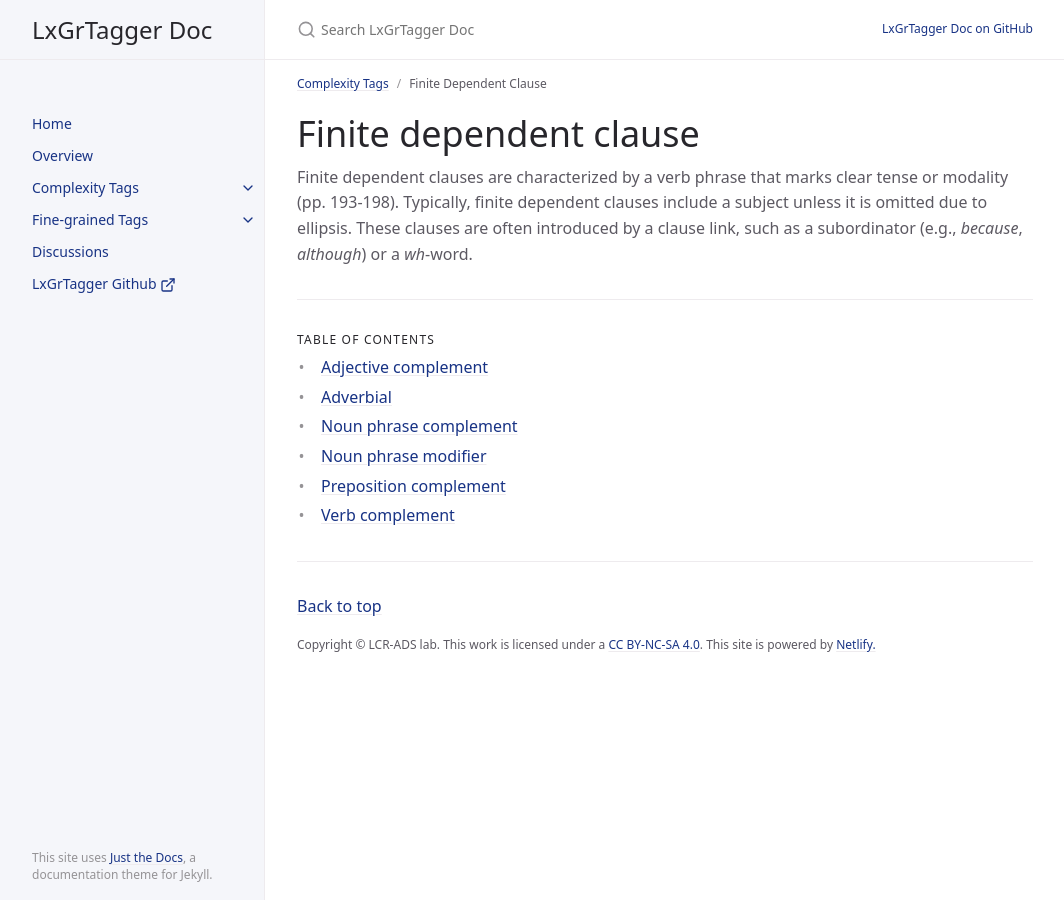
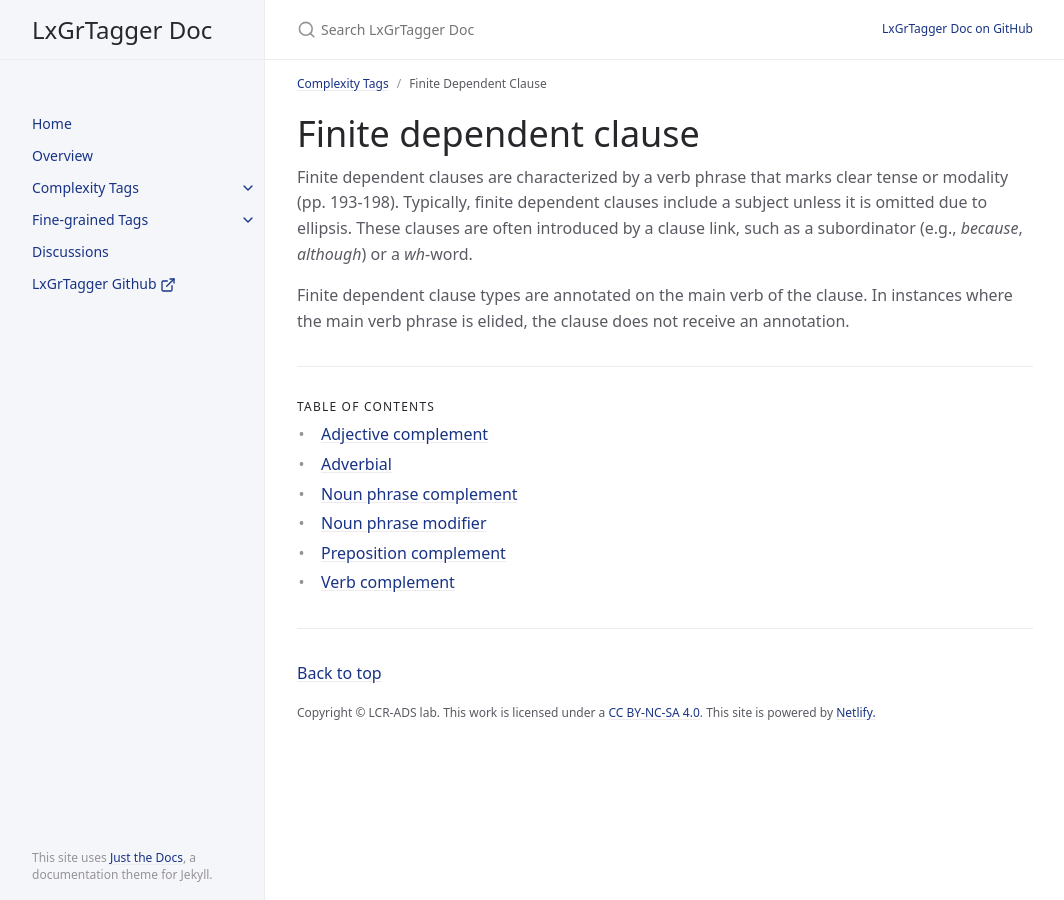
Before and after one commit to LCR-ADS-Lab/LxGrTagger-Documentation, a Jekyll site: the page built from docs/cx tags/1_Finite Clause/index.md, in a window 1280 px wide. Shown: the whole page, without its empty margins (107-1171 px from the left). Built offline with Jekyll 4.4.1, drawn with Linux system fonts in a browser that asks for light colours; cached includes are drawn as plain includes.

Commit message:
Update guidelines wrt elided verbs

```diff
--- a/docs/cx tags/1_Finite Clause/index.md
+++ b/docs/cx tags/1_Finite Clause/index.md
@@ -9,6 +9,8 @@ nav_order: 1
 
 Finite dependent clauses are characterized by a verb phrase that marks clear tense or modality (pp. 193-198). Typically, finite dependent clauses include a subject unless it is omitted due to ellipsis. These clauses are often introduced by a clause link, such as a subordinator (e.g., *because*, *although*) or a *wh*-word.
 
+Finite dependent clause types are annotated on the main verb of the clause. In instances where the main verb phrase is elided, the clause does not receive an annotation.
+
 
 1. TOC
 {:toc}
```
Also changed, not shown: docs/cx tags/2_Non-finite Clause/index.md (+1 -0 lines).
